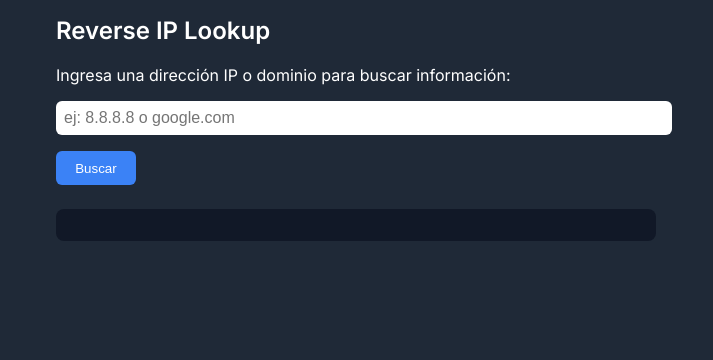
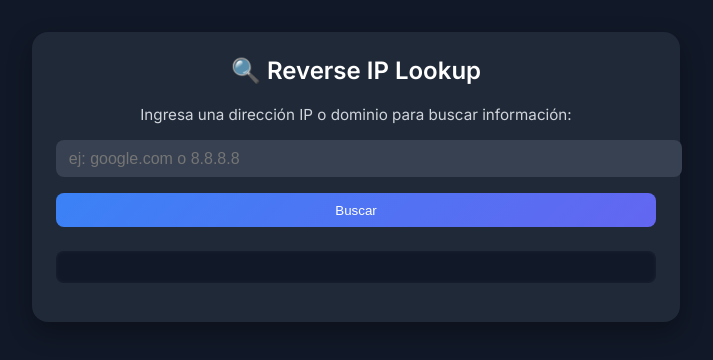
Before and after one commit to RealStrategy/realstrategy.github.io, a plain HTML site: page reverse-ip-lookup/index.html in a window 1280 px wide. Shown: the whole page, without its empty margins (284-997 px from the left). Drawn offline with Linux system fonts and the light colour scheme.

Commit message:
index.html

```diff
--- a/reverse-ip-lookup/index.html
+++ b/reverse-ip-lookup/index.html
@@ -3,59 +3,101 @@
 <head>
   <meta charset="UTF-8" />
   <title>Reverse IP Lookup</title>
-  <link href="https://fonts.googleapis.com/css2?family=Inter:wght@400;600&display=swap" rel="stylesheet">
+  <link href="https://fonts.googleapis.com/css2?family=Inter:wght@400;500;600&display=swap" rel="stylesheet">
   <style>
     body {
       font-family: 'Inter', sans-serif;
+      background-color: #111827;
+      color: #e5e5e5;
+      margin: 0;
+      padding: 2rem;
+    }
+
+    .container {
       max-width: 600px;
       margin: auto;
-      padding: 1rem;
       background-color: #1f2937;
-      color: white;
-      border-radius: 0.75rem;
+      border-radius: 1rem;
+      padding: 1.5rem;
+      box-shadow: 0 10px 25px rgba(0, 0, 0, 0.3);
     }
 
     h2 {
       margin-top: 0;
+      font-weight: 600;
+      font-size: 1.5rem;
+      text-align: center;
+      color: #ffffff;
+    }
+
+    p {
+      text-align: center;
+      font-size: 0.95rem;
+      color: #d1d5db;
+      margin-bottom: 1rem;
     }
 
     input[type="text"] {
       width: 100%;
-      padding: 0.5rem;
+      padding: 0.6rem 0.8rem;
       border: none;
-      border-radius: 0.375rem;
+      border-radius: 0.5rem;
       font-size: 1rem;
-      margin-bottom: 1rem;
+      background-color: #374151;
+      color: #ffffff;
+      outline: none;
+      transition: 0.3s ease;
+    }
+
+    input[type="text"]:focus {
+      background-color: #4b5563;
     }
 
     button {
-      background: #3b82f6;
+      display: block;
+      width: 100%;
+      padding: 0.6rem 1.2rem;
+      margin-top: 1rem;
+      background: linear-gradient(135deg, #3b82f6, #6366f1);
       color: white;
-      padding: 0.6rem 1.2rem;
+      font-weight: 500;
       border: none;
-      border-radius: 0.375rem;
+      border-radius: 0.5rem;
       cursor: pointer;
+      transition: background 0.3s ease, transform 0.2s ease;
+    }
+
+    button:hover {
+      background: linear-gradient(135deg, #2563eb, #4f46e5);
+      transform: translateY(-1px);
     }
 
     #tool-result-area {
       margin-top: 1.5rem;
-      white-space: pre-wrap;
-      background: #111827;
+      background-color: #111827;
+      color: #f3f4f6;
       padding: 1rem;
       border-radius: 0.5rem;
+      white-space: pre-wrap;
+      font-size: 0.95rem;
+      line-height: 1.5;
       overflow-x: auto;
+      box-shadow: inset 0 0 5px rgba(255, 255, 255, 0.05);
     }
   </style>
 </head>
 <body>
 
-  <h2><b>Reverse IP Lookup</b></h2>
-  <p>Ingresa una dirección IP o dominio para buscar información:</p>
+  <div class="container">
+    <h2>🔍 Reverse IP Lookup</h2>
+    <p>Ingresa una dirección IP o dominio para buscar información:</p>
 
-  <input type="text" id="tool-ip-input" placeholder="ej: 8.8.8.8 o google.com" />
-  <button id="tool-lookup-btn">Buscar</button>
+    <input type="text" id="tool-ip-input" placeholder="ej: google.com o 8.8.8.8" />
 
-  <pre id="tool-result-area"></pre>
+    <button id="tool-lookup-btn">Buscar</button>
+
+    <pre id="tool-result-area"></pre>
+  </div>
 
   <script>
     (function () {
@@ -77,10 +119,10 @@
 
           // Si es un dominio, resolver su IP
           if (/^[a-zA-Z0-9.-]+\.[a-zA-Z]{2,}$/.test(ip)) {
-            const dnsRes = await fetch(`https://cloudflare-dns.com/dns-query?name=${encodeURIComponent(ip)}&type=A`, {
-              headers: { 'Accept': 'application/dns-json' }
-            });
-
+            const dnsRes = await fetch(
+              "https://cloudflare-dns.com/dns-query?name=" + encodeURIComponent(ip) + "&type=A",
+              { headers: { Accept: "application/dns-json" } }
+            );
             const data = await dnsRes.json();
 
             if (data.Answer && data.Answer.length > 0) {
@@ -104,21 +146,21 @@
 
           const output = `
 IP: ${data.ip}
-Tipo: IPv${data.version || 'Desconocido'}
+Tipo: IPv${data.version || "Desconocido"}
 País: ${data.country_name} (${data.region}, ${data.city})
-Código postal: ${data.postal || 'N/A'}
+Código postal: ${data.postal || "N/A"}
 Latitud / Longitud: ${data.latitude}, ${data.longitude}
-ISP: ${data.org || 'N/A'}
-ASN: ${data.asn || 'N/A'}
-Organización: ${data.org || 'N/A'}
+ISP: ${data.org || "N/A"}
+ASN: ${data.asn || "N/A"}
+Organización: ${data.org || "N/A"}
 Continente: ${data.continent} (${data.continent_code})
-Zona horaria: ${data.timezone || 'N/A'}
-Idioma(s): ${data.languages || 'N/A'}
-Moneda: ${data.currency || 'N/A'}
-Conexión: ${data.connection_type || 'N/A'}
-¿Es tor?: ${data.is_tor ? 'Sí' : 'No'}
-¿Es proxy?: ${data.is_proxy ? 'Sí' : 'No'}
-¿Es hosting?: ${data.is_hosting ? 'Sí' : 'No'}
+Zona horaria: ${data.timezone || "N/A"}
+Idioma(s): ${data.languages || "N/A"}
+Moneda: ${data.currency || "N/A"}
+Conexión: ${data.connection_type || "N/A"}
+¿Es tor?: ${data.is_tor ? "Sí" : "No"}
+¿Es proxy?: ${data.is_proxy ? "Sí" : "No"}
+¿Es hosting?: ${data.is_hosting ? "Sí" : "No"}
 
 [Esta herramienta usa APIs públicas]
           `.trim();
@@ -126,13 +168,13 @@ Conexión: ${data.connection_type || 'N/A'}
           resultArea.textContent += output;
         } catch (err) {
           console.error(err);
-          resultArea.textContent = 'Ocurrió un error al obtener los datos.';
+          resultArea.textContent = "Ocurrió un error al obtener los datos.";
         }
       }
 
-      button.addEventListener('click', toolPerformLookup);
-      input.addEventListener('keypress', function(e) {
-        if (e.key === 'Enter') toolPerformLookup();
+      button.addEventListener("click", toolPerformLookup);
+      input.addEventListener("keypress", function (e) {
+        if (e.key === "Enter") toolPerformLookup();
       });
     })();
   </script>
```
